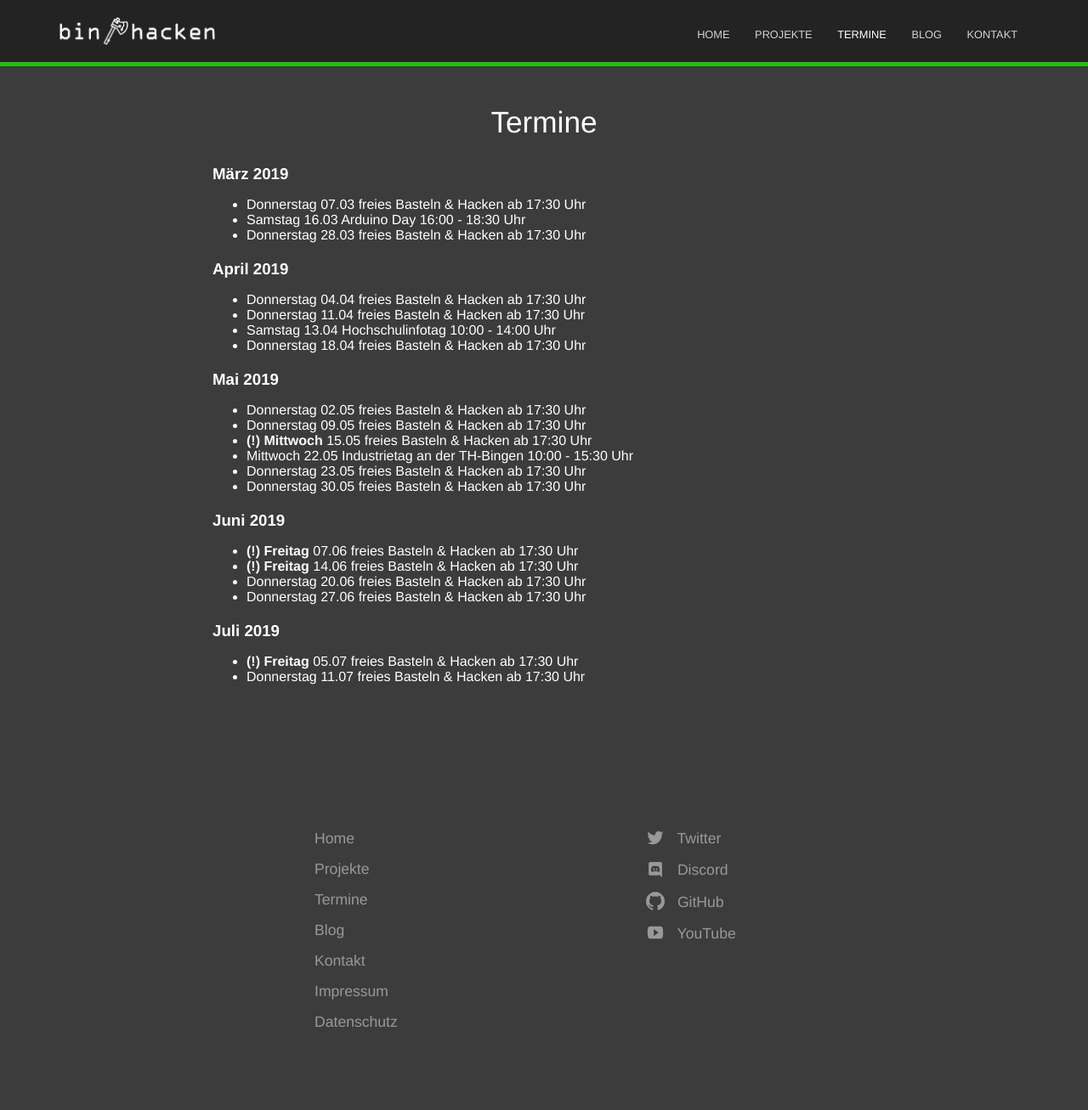
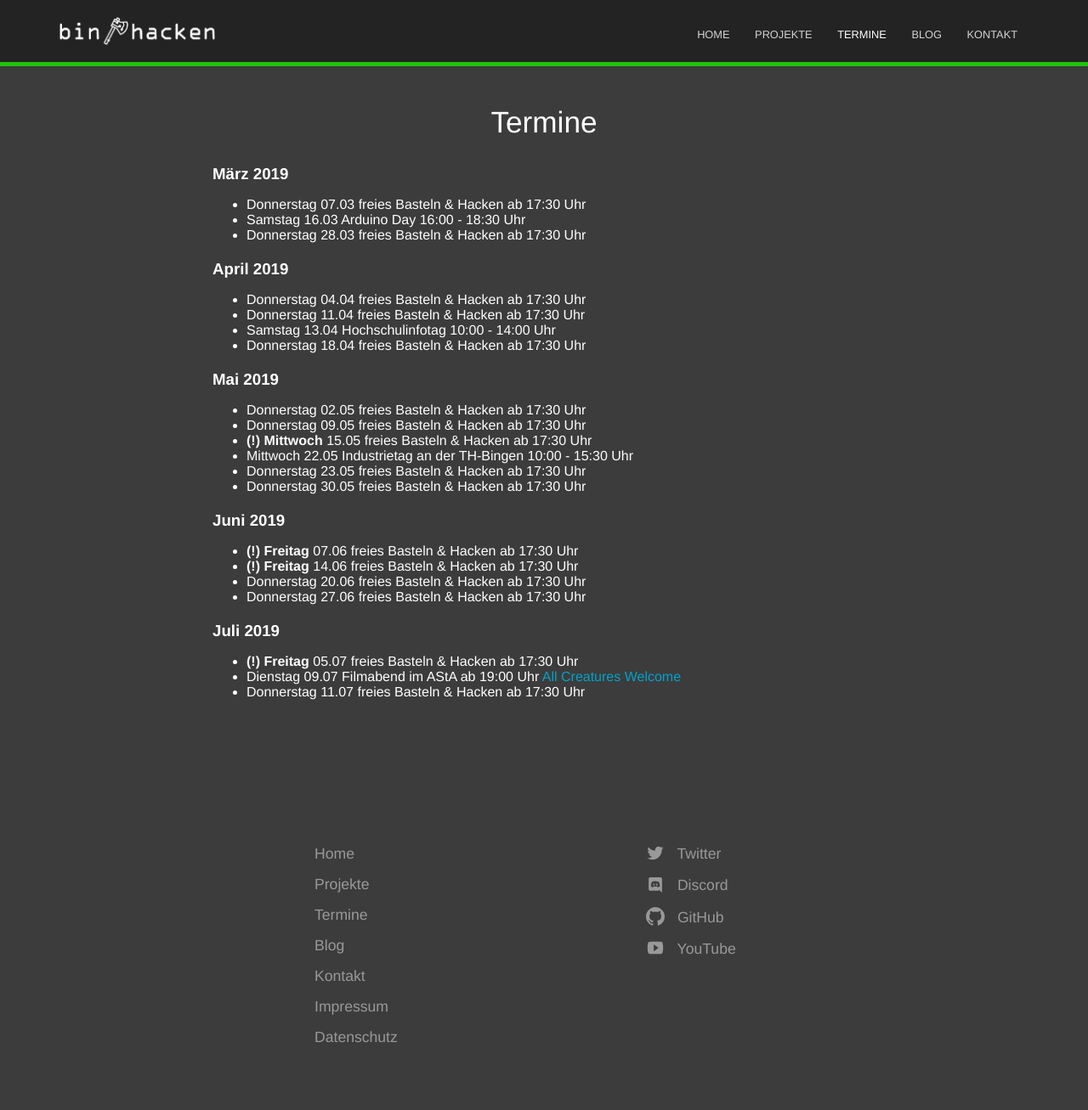
Before and after one commit to BinHacken/BinHacken.github.io, a Jekyll site: the page built from calender.md, in a window 1280 px wide. Shown: the whole page at 85% size. Built offline with Jekyll 4.4.1, drawn with Linux system fonts in a browser that asks for light colours.

Commit message:
Filmabend

```diff
--- a/calender.md
+++ b/calender.md
@@ -30,4 +30,5 @@ description:
 
 ### Juli 2019
 - **(!) Freitag** 05.07 freies Basteln & Hacken ab 17:30 Uhr
+- Dienstag 09.07 Filmabend im AStA ab 19:00 Uhr [All Creatures Welcome](https://sandratrostel.de/acw/)
 - Donnerstag 11.07 freies Basteln & Hacken ab 17:30 Uhr
```
